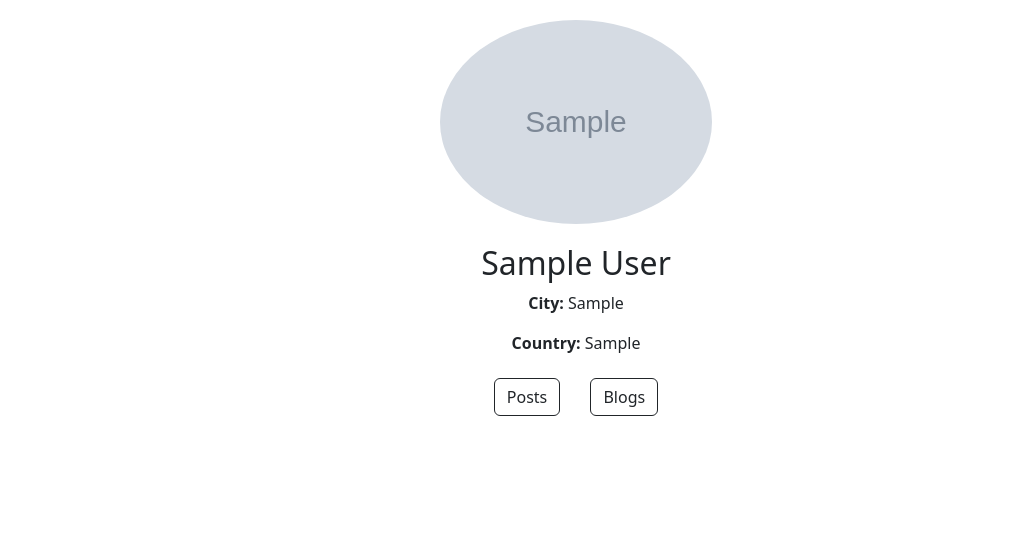
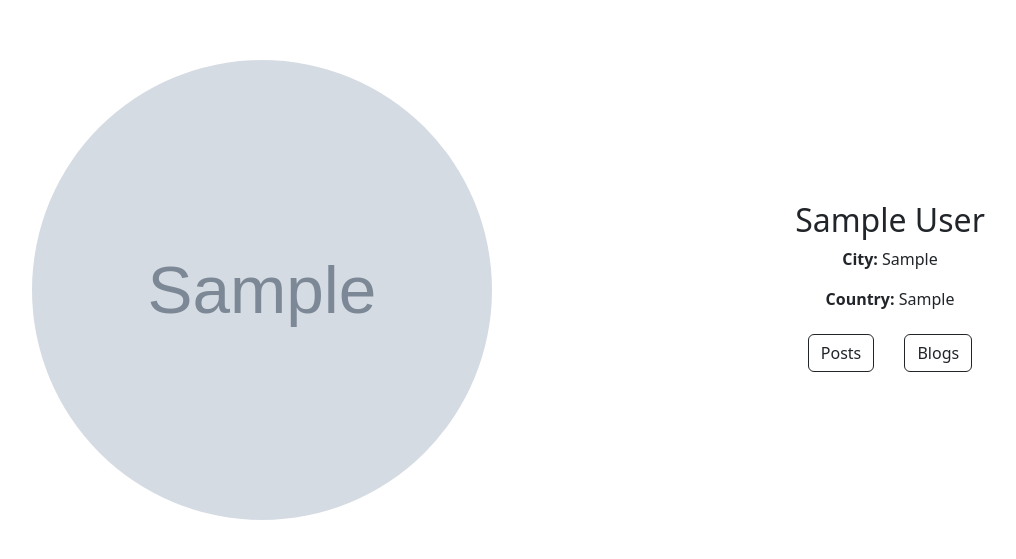
Before and after one commit to wajidkorkani/WYNNN, a Django app: page /all-users/1/profile/page in a window 1280 px wide. Shown: the part 56-615 px from the top of the page, without its empty margins (64-1080 px from the left). Run offline with Django 4.2, Linux system fonts and the light colour scheme; a user stored in the database is signed in; tables that the repository leaves empty hold one stand-in row (values such as "Sample post"); grey boxes marked "Sample" are stand-in pictures.

Commit message:
Public profile page of uses has been designed just like current user profile page.

```diff
--- a/Facebook_Clone_Application/templates/Core/all-users/all_users_profile_page.html
+++ b/Facebook_Clone_Application/templates/Core/all-users/all_users_profile_page.html
@@ -6,10 +6,11 @@
         max-width: 500px;
         max-height: 800px;
     }
-    #img{
+
+    #img {
         /* Define the width and height of the circular image container */
-        width: 28%;
-        height: 28%;
+        width: 260px;
+        height: 260px;
         /* Set the border-radius to 50% to make the image circular */
         border-radius: 50%;
         /* Optional: Add a border to the circular image */
@@ -19,20 +20,81 @@
         /* Prevent the image from being stretched or skewed */
         object-fit: cover;
     }
+
+
+    @media(min-width:768px) {
+        #container {
+            margin-top: 20px;
+            min-width: 100%;
+            min-height: 100%;
+            display: grid;
+            grid-template-columns: repeat(12, 1fr);
+        }
+
+        #imageBox {
+            grid-column-start: span 6;
+        }
+
+        #infoBox {
+            grid-column-start: span 6;
+            display: flex;
+            justify-content: center;
+            align-items: center;
+        }
+
+        #img {
+            width: 300px;
+            height: 300px;
+        }
+    }
+
+    @media(min-width:1024px) {
+        #container {
+            margin-top: 40px;
+            min-width: 100%;
+            min-height: 100%;
+            display: grid;
+            grid-template-columns: repeat(12, 1fr);
+        }
+
+        #imageBox {
+            grid-column-start: span 6;
+        }
+
+        #infoBox {
+            grid-column-start: span 6;
+            display: flex;
+            justify-content: center;
+            align-items: center;
+        }
+
+        #img {
+            width: 500px;
+            height: 500px;
+        }
+    }
 </style>
 {% endblock %}
 {% block body %}
 {% include 'navbar.html' %}
-<div class="container text-center">
+<div id="container" class="container text-center">
+    <div id="imageBox">
         {% if users.image %}
         <img id="img" src="{{ users.image.url }}" alt="User Image">
         {% else %}
         <p>No profile image available.</p>
         {% endif %}
+    </div>
+    <div id="infoBox">
+        <div>
             <h2>{{ users.fname }} {{ users.lname }}</h2>
             <p><strong>City:</strong> {{ users.city }}</p>
             <p><strong>Country:</strong> {{ users.country }}</p>
-    <a class="btn" href="{% url 'all_users_posts' users.slug users.id %}"><button class="btn btn-outline-dark">Posts</button></a>
-    <a class="btn" href="{% url 'all_users_blogs' users.slug users.id %}"><button class="btn btn-outline-dark">Blogs</button></a>
+            <a class="btn" href="{% url 'all_users_posts' users.slug users.id %}"><button
+                    class="btn btn-outline-dark">Posts</button></a>
+            <a class="btn" href="{% url 'all_users_blogs' users.slug users.id %}"><button
+                    class="btn btn-outline-dark">Blogs</button></a>
+        </div>
+    </div>
 </div>
 {% endblock %}
```
Lines whose indentation alone changed are shown as unchanged.
